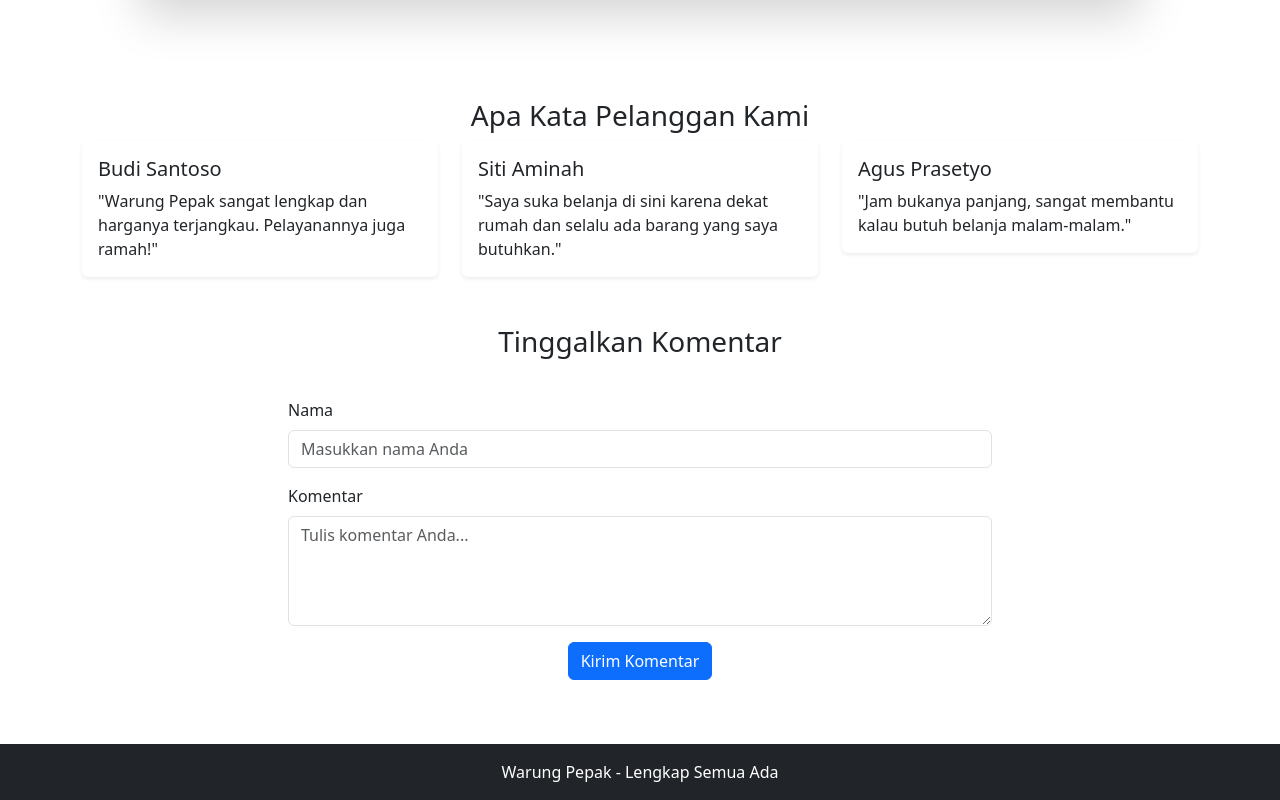
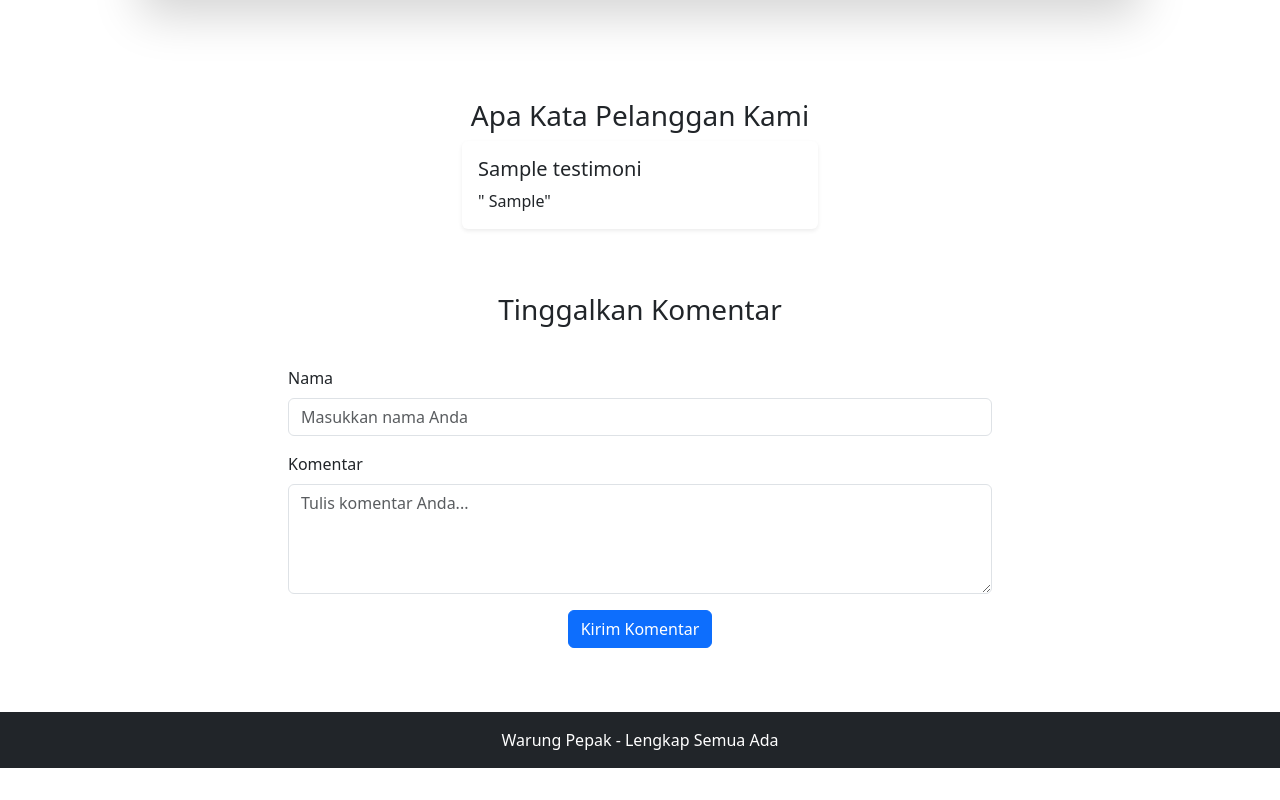
Before and after one commit to danichristova/web-portofolio, a PHP site: page / in a window 1280 px wide. Shown: the part 2587-3387 px from the top of the page. After the commit the page ends 3355 px from the top, so only its background shows below. Run offline with PHP 8.4, Linux system fonts and the light colour scheme; tables that the repository leaves empty or names only in its code hold one stand-in row (values such as "Sample post").

Commit message:
Initial commit

```diff
--- /dev/null
+++ b/get_pengunjung.php
@@ -0,0 +1,23 @@
+<?php
+include("koneksi.php");
+
+
+$sql = "SELECT jam, SUM(jumlah) as total
+        FROM pengunjung
+        GROUP BY jam
+        ORDER BY jam ASC";
+
+$result = $conn->query($sql);
+
+$xValues = [];
+$yValues = [];
+
+while ($row = $result->fetch_assoc()) {
+    $xValues[] = $row['jam'];
+    $yValues[] = $row['total'];
+}
+
+echo json_encode([
+    "xValues" => $xValues,
+    "yValues" => $yValues
+]);
--- a/index.html
+++ b/index.php
@@ -12,7 +12,7 @@
 
     <script src="asset/js/jquery.js"></script>
     <script src="asset/js/bootstrap.bundle.min.js"></script>
-    <script src="https://cdnjs.cloudflare.com/ajax/libs/Chart.js/2.9.4/Chart.js"></script>
+    <script src="https://cdn.jsdelivr.net/npm/chart.js"></script>
 </head>
 
 <body>
@@ -131,13 +131,13 @@
     </section>
 
     <section id="tentang" style="scroll-margin-top: 0px;">
-        <div class="container" >
+        <div class="container">
             <h2 class="service-text text-center" style="padding-top: 90px;">Tentang Kami</h2>
             <div class="row align-items-center justify-content-center" style="padding-top: 40px;">
                 <div class="col-xl d-flex justify-content-center">
                     <img src="asset/img/mbako1.png" width="100%">
                 </div>
-                <div class="col-xl" >
+                <div class="col-xl">
                     <p class="tentang-text">
                         Sejak tahun 2020, <strong>Warung Pepak</strong> hadir sebagai solusi belanja kebutuhan
                         sehari-hari Anda.
@@ -175,7 +175,8 @@
         <div class="container text-center">
 
             <h2 class="service-text text-center">Kontak & Lokasi</h2>
-            <p class="mb-1" style="padding-top: 20px;">📍 Jl. Singosari Selatan II No. 24, Nusukan, Banjarsari, Surakarta</p>
+            <p class="mb-1" style="padding-top: 20px;">📍 Jl. Singosari Selatan II No. 24, Nusukan, Banjarsari,
+                Surakarta</p>
             <p class="mb-1">📞 WhatsApp: <a href="https://wa.me/6281575791089"
                     class="text-decoration-none">0815-7579-1089</a></p>
             <div class="d-flex justify-content-center">
@@ -199,41 +200,34 @@
     <section id="testimoni">
         <div class="container" style="padding-top: 50px;">
             <h3 class="testimoni-text text-center">Apa Kata Pelanggan Kami</h3>
+            <?php include("koneksi.php"); ?>
             <div class="row justify-content-center">
-
-                <div class="col-md-4 ">
-                    <div class="card shadow-sm border-0 h-130">
+                <?php
+                $sql = "SELECT nama, komentar FROM testimoni ORDER BY id DESC LIMIT 3";
+                $hasil = $conn->query(query: $sql);
+                if ($hasil->num_rows > 0) {
+                    while ($testimoni = $hasil->fetch_assoc()) {
+                        ?>
+                        <div class="col-md-4 mb-3">
+                            <div class="card shadow-sm border-0 h-100">
                                 <div class="card-body">
-                            <h5 class="card-title">Budi Santoso</h5>
-                            <p class="card-text">"Warung Pepak sangat lengkap dan harganya terjangkau. Pelayanannya juga
-                                ramah!"</p>
-                        </div>
-                    </div>
-                </div>
-
-                <!-- Testimoni 2 -->
-                <div class="col-md-4 ">
-                    <div class="card shadow-sm border-0 h-130">
-                        <div class="card-body">
-                            <h5 class="card-title">Siti Aminah</h5>
-                            <p class="card-text">"Saya suka belanja di sini karena dekat rumah dan selalu ada barang
-                                yang saya butuhkan."</p>
-                        </div>
-                    </div>
-                </div>
-
-                <!-- Testimoni 3 -->
-                <div class="col-md-4 ">
-                    <div class="card shadow-sm border-0 h-130">
-                        <div class="card-body">
-                            <h5 class="card-title">Agus Prasetyo</h5>
-                            <p class="card-text">"Jam bukanya panjang, sangat membantu kalau butuh belanja malam-malam."
+                                    <h5 class="card-title">
+                                        <?= htmlspecialchars(string: $testimoni["nama"]) ?>
+                                    </h5>
+                                    <p class="card-text">"
+                                        <?= htmlspecialchars(string: $testimoni["komentar"]) ?>"
                                     </p>
                                 </div>
                             </div>
                         </div>
+                        <?php
+                    }
+                } else {
+                    echo "<p class='text-center'>Belum ada testimoni.</p>";
+                }
+                ?>
+            </div>
 
-            </div>
         </div>
     </section>
 
@@ -245,17 +239,16 @@
                 <div class="col-lg-8">
                     <div class="card border-0 rounded-3">
                         <div class="card-body">
-                            <form>
-
+                            <form action="simpan_komentar.php" method="POST">
                                 <div class="mb-3">
                                     <label for="nama" class="form-label">Nama</label>
-                                    <input type="text" class="form-control" id="nama" placeholder="Masukkan nama Anda"
-                                        required>
+                                    <input type="text" class="form-control" id="nama" name="nama"
+                                        placeholder="Masukkan nama Anda" required>
                                 </div>
 
                                 <div class="mb-3">
                                     <label for="komentar" class="form-label">Komentar</label>
-                                    <textarea class="form-control" id="komentar" rows="4"
+                                    <textarea class="form-control" id="komentar" name="komentar" rows="4"
                                         placeholder="Tulis komentar Anda..." required></textarea>
                                 </div>
 
@@ -263,6 +256,7 @@
                                     <button type="submit" class="btn btn-primary">Kirim Komentar</button>
                                 </div>
                             </form>
+
                         </div>
                     </div>
                 </div>
@@ -301,60 +295,47 @@
             });
         });
 
-        const xValues = [
-            6, 7, 8, 9, 10, 11, 12, 13, 14, 15, 16, 17, 18, 19, 20, 21, 22
-        ];
-        const yValues = [5, 9, 6, 10, 9, 18, 13, 5, 9, 11, 12, 10, 10, 15, 15, 10, 8];
+        fetch("get_pengunjung.php")
+            .then(response => response.json())
+            .then(data => {
+                const xValues = data.xValues;
+                const yValues = data.yValues;
 
-        new Chart("myChart", {
+                new Chart(document.getElementById("myChart"),
+                    {
                         type: "line",
                         data: {
                             labels: xValues,
-                datasets: [
-                    {
+                            datasets: [{
+                                label: "Jumlah",
+                                data: yValues,
                                 fill: false,
-                        lineTension: 0,
-                        backgroundColor: "rgba(0,0,255,1.0)",
                                 borderColor: "blue",
-                        data: yValues,
-                    },
-                ],
+                                tension: 0
+                            }]
                         },
                         options: {
-                legend: { display: false },
+                            plugins: {
+                                legend: { display: false }
+                            },
                             scales: {
-                    xAxes: [
-                        {
-                            gridLines: {
-                                color: "rgba(0, 0, 0, 0.1)",
-                            },
-                            ticks: {
-                                fontColor: "black",
-                            },
+                                x: {
                                     title: {
                                         display: true,
-                                text: "Bulan"
+                                        text: "Jam ke-"
+                                    }
                                 },
-                        },
-                    ],
-                    yAxes: [
-                        {
-                            gridLines: {
-                                color: "rgba(0, 0, 0, 0.1)",
-                            },
-                            ticks: {
-                                min: 0,
-                                max: 20,
-                                fontColor: "black",
-                            },
+                                y: {
                                     title: {
                                         display: true,
-                                text: "Bulan"
+                                        text: "Jumlah pengunjung"
                                     },
-                        },
-                    ],
-                },
-            },
+                                    min: 0,
+                                    max: 20
+                                }
+                            }
+                        }
+                    });
             });
 
 
--- /dev/null
+++ b/koneksi.php
@@ -0,0 +1,14 @@
+<?php
+$servername = "localhost";
+$username = "root";
+$password = "";
+$dbname = "wr_pepak";
+
+// Create connection
+$conn = new mysqli($servername, $username, $password, $dbname);
+
+// Check connection
+if ($conn->connect_error) {
+  die("Connection failed: " . $conn->connect_error);
+}
+?>
```
Also changed, not shown: simpan_komentar.php (added, +15 -0 lines). Lines whose indentation alone changed are shown as unchanged.
